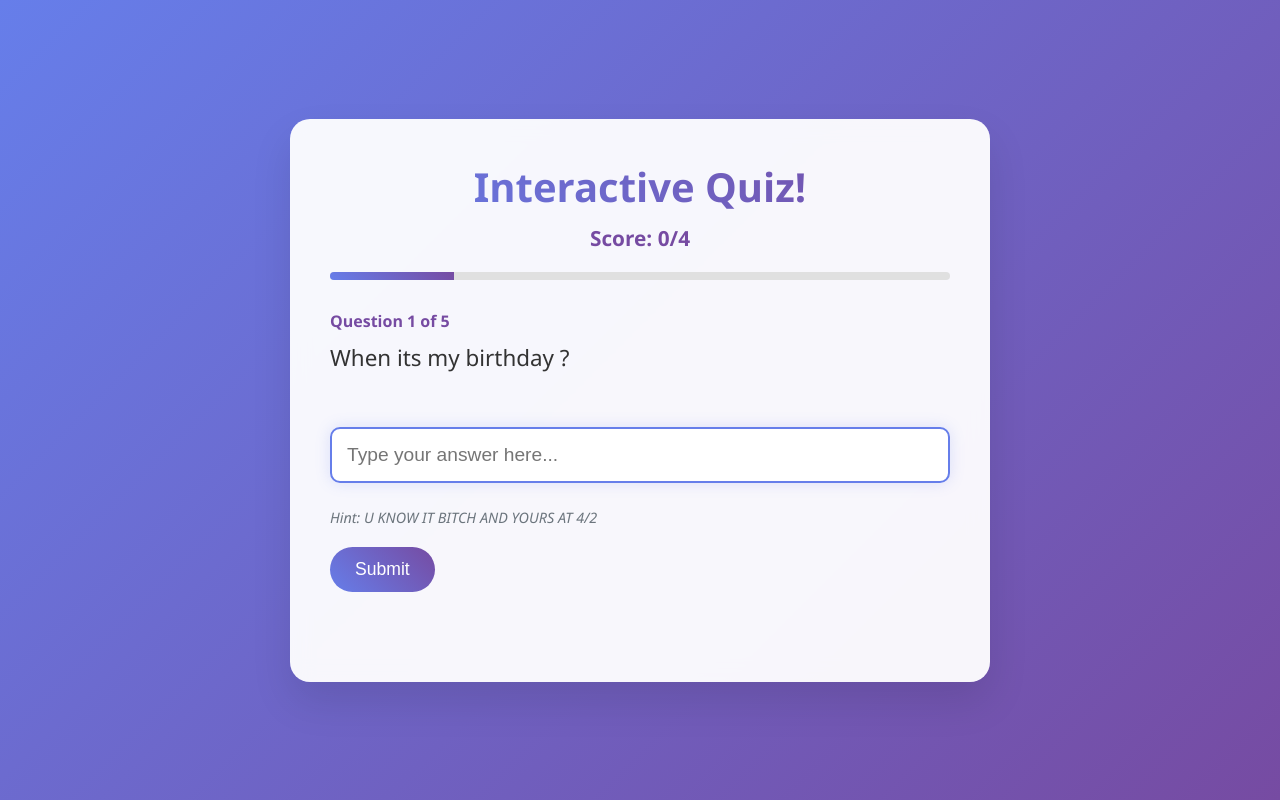
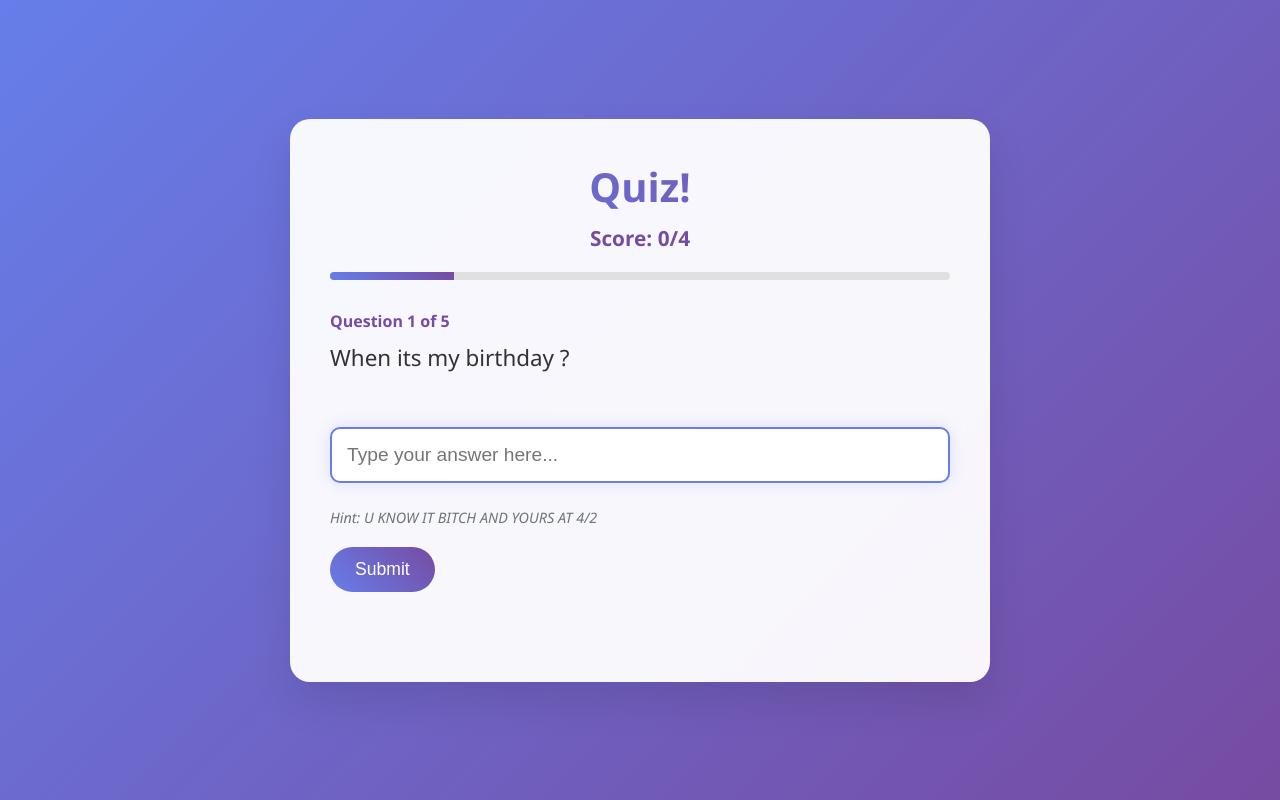
Before and after one commit to boop809/chill.github.io, a plain HTML site: page index/fs.html in a window 1280 px wide. Drawn offline with Linux system fonts and the light colour scheme.

Commit message:
Update fs.html

```diff
--- a/index/fs.html
+++ b/index/fs.html
@@ -3,7 +3,7 @@
 <head>
     <meta charset="UTF-8">
     <meta name="viewport" content="width=device-width, initial-scale=1.0">
-    <title>5 Question Quiz - Interactive Typing Edition</title>
+    <title>Quiz brooki Edition</title>
     <style>
         * {
             margin: 0;
@@ -318,7 +318,7 @@
 <body>
     <div class="quiz-container">
         <div class="quiz-header">
-            <h1 class="quiz-title">Interactive Quiz!</h1>
+            <h1 class="quiz-title">Quiz!</h1>
             <div class="score-display" id="scoreDisplay">Score: 0/4</div>
             <div class="progress-bar">
                 <div class="progress-fill" id="progress"></div>
```
